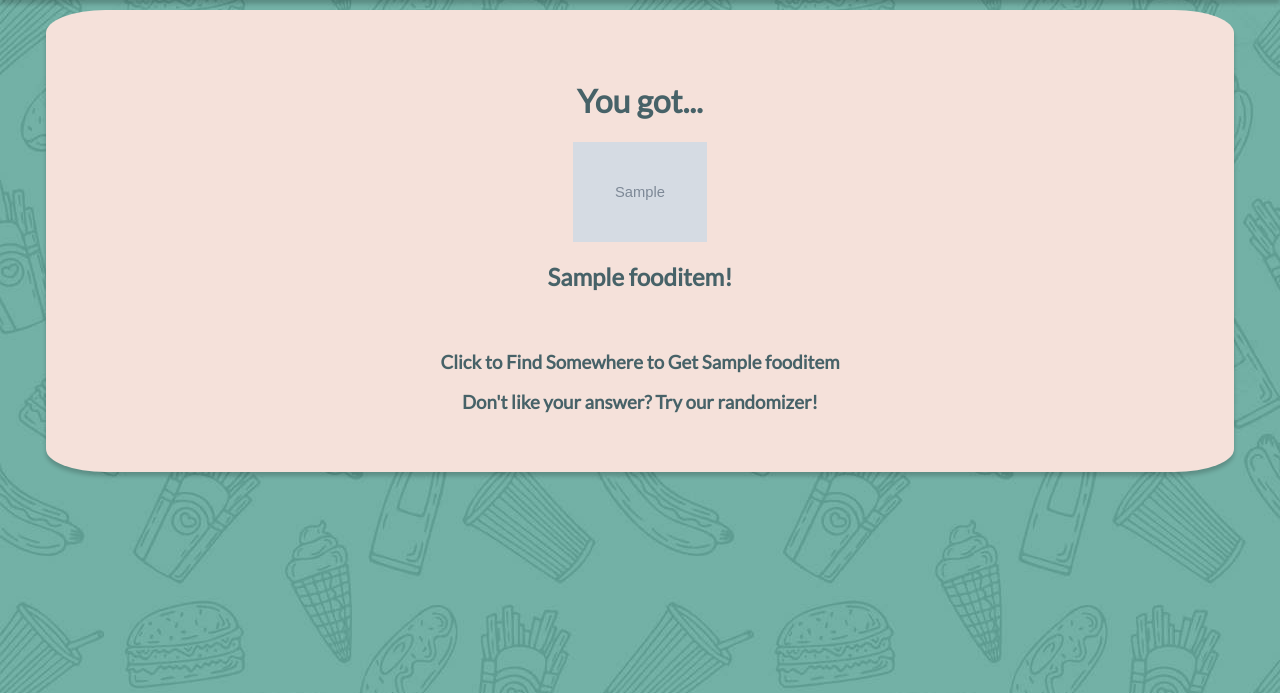
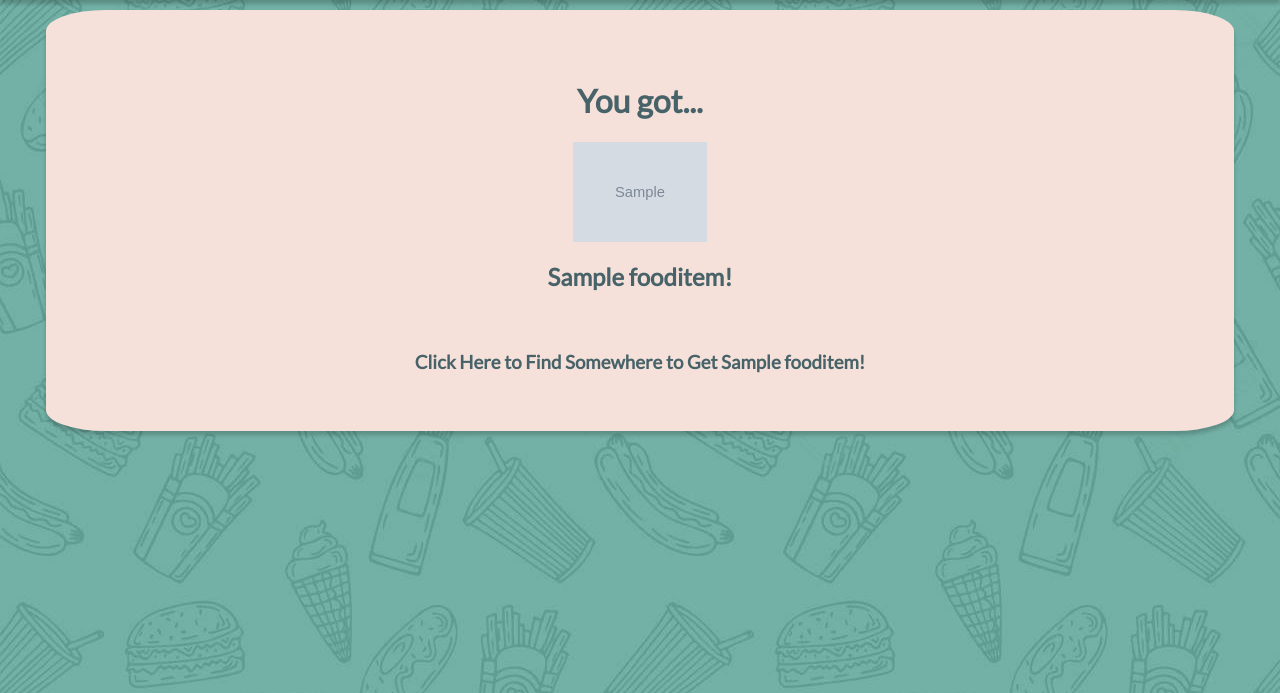
Before and after one commit to ditulliojx2693/Kravings, a Python web app: template templates/results.html in a window 1280 px wide. Shown: the part 60-753 px from the top of the page. Run offline with Jinja, Linux system fonts and the light colour scheme; the template is opened without the code that fills it: most values are stand-ins (such as "Sample title", 1, 10 or a date in 2020); grey boxes marked "Sample" are stand-in pictures.

Commit message:
dumb formatting

```diff
--- a/main.py
+++ b/main.py
@@ -129,7 +129,7 @@ class ResultsPage(webapp2.RequestHandler):
             fooditem = "Chinese Food"
         elif burger_count == seafood_count:
             img = "images/taco.png"
-            fooditem = "Fish Taco"
+            fooditem = "Fish Tacos"
         elif  dessert_count == tofu_count:
             img = "images/boba"
             fooditem= "Boba"
--- a/templates/home.html
+++ b/templates/home.html
@@ -30,13 +30,9 @@
       to be so stuck! Through our website, every day people are able to meticulously
       describe their food preferences through a quiz and be greeted with a
       computer-generated food item perfectly able to satisfy their cravings.
-      Indecisiveness is a thing of the past with Kravings)!</p>
+      Indecisiveness is a thing of the past with Kravings!</p>
       <form class="" action="/quiz">
       <button type="submit" id="quiz">Take the Quiz Here!</button>
-      <p ref = "templates" href = "login.html "id = "loginText" >Dont have an account? Click here to Sign up!</p>
-      <br>
-      <br>
-      <br>
       </form>
     </div>
   </body>
--- a/templates/results.html
+++ b/templates/results.html
@@ -25,8 +25,7 @@
       <h1 class="topic">You got...</h1>
       <img src="{{img}}" alt="food_image" class="foodDisplay">
       <center><h2 style="padding-bottom: 40px;">{{fooditem}}!</h2></center>
-      <center><h3>Click to Find Somewhere to Get {{fooditem}}</h3></center>
-      <center><h3 style="padding-bottom:40px"> Don't like your answer? Try our randomizer! </h3></center>
+      <center><h3 style="padding-bottom: 40px;">Click Here to Find Somewhere to Get {{fooditem}}!</h3></center>
     </div>
   </body>
   <div class="footer">
```
Also changed, not shown: images/logo_burger.png (added), 1 other file.
